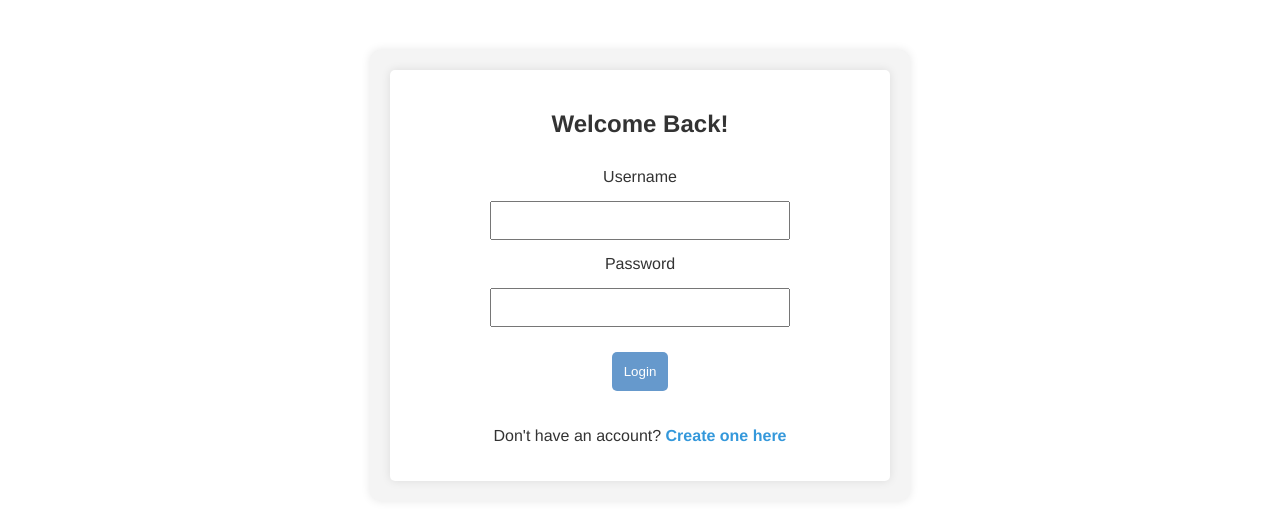
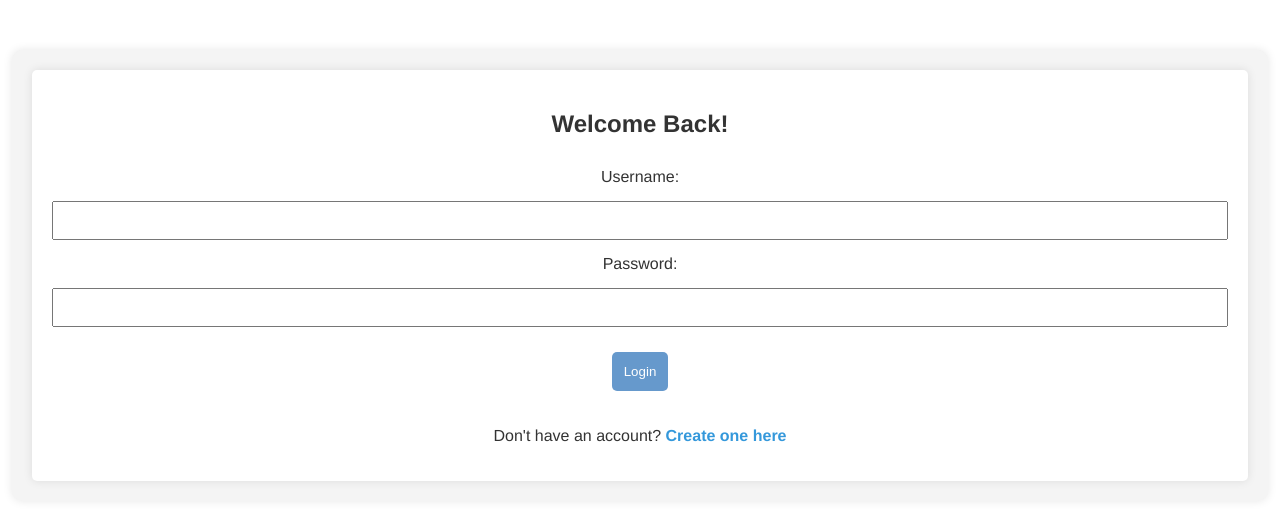
Before and after one commit to XSiling/CSE210-Project, a website: page src/view/login.html in a window 1280 px wide. Drawn offline with Linux system fonts and the light colour scheme.

Commit message:
Revert "Beautified login/register, refactored css slightly"

```diff
--- a/src/style/styles.css
+++ b/src/style/styles.css
@@ -15,10 +15,6 @@ body {
   border-radius: 10px;
 }
 
-.account-entry-form-container {
-    max-width: 500px;
-}
-
 #container-profile{
   display:none;
   max-width: 50%;
@@ -29,6 +25,11 @@ body {
   border-radius:10px;
   position: absolute; left: 50%; top: 50%;
   transform: translate(-50%, -50%);
+}
+
+
+#container-profile #interestsTextButton{
+  float:center;
 }
 
 form {
@@ -42,23 +43,22 @@ h2 {
   text-align: center;
 }
 
-span {
-    text-align: center;
+span{
+    text-align:center;
 }
 
 label {
   margin-top: 10px;
   margin-bottom: 10px;
-  margin-left: 0;
-  margin-right: 0;
+  margin-left: 0px;
+  margin-right: 0px;
 }
 
 input {
-    padding: 10px;
-    margin: 5px 0;
-    width: 100%;
-    max-width: 300px;
-    box-sizing: border-box;
+  padding: 10px;
+  margin: 5px 0;
+  width: 100%;
+  box-sizing: border-box;
 }
 
 button {
@@ -77,6 +77,13 @@ a {
     text-decoration: none;
     margin-top: 15px;
     font-weight: bold;
+}
+
+form {
+    background: white;
+    padding: 20px;
+    border-radius: 5px;
+    box-shadow: 0 0 10px rgba(0, 0, 0, 0.1);
 }
 
 form {
@@ -194,6 +201,7 @@ i{
 .interestsRadio{
     padding:5px;
     text-align:center;
+    display:inline-block;
     width:auto;
     display: none;
 }
@@ -231,6 +239,7 @@ i{
 
 
 #interestsText{
+    float: center;
     flex-grow: 1;
     padding:10px;
     margin:10px;
--- a/src/view/login.html
+++ b/src/view/login.html
@@ -7,13 +7,13 @@
     <title>Login</title>
 </head>
 <body>
-    <div class="container account-entry-form-container">
+    <div class="container">
         <form id="loginForm">
             <h2>Welcome Back!</h2>
-            <label for="username">Username</label>
+            <label for="username">Username:</label>
             <input type="text" id="username" name="username" required>
 
-            <label for="password">Password</label>
+            <label for="password">Password:</label>
             <input type="password" id="password" name="password" required>
 
             <button type="button" onclick="login()">Login</button>
```
Also changed, not shown: src/view/register.html (+1 -1 lines).
